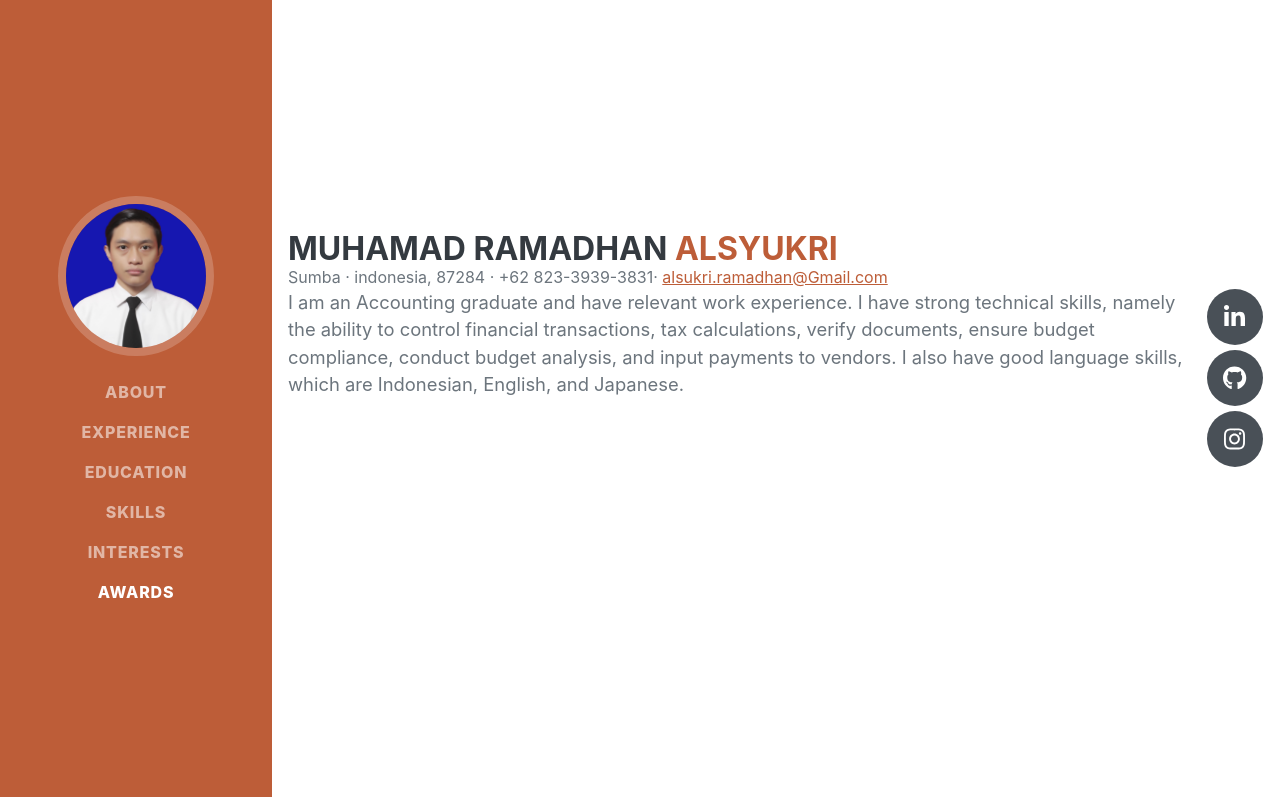
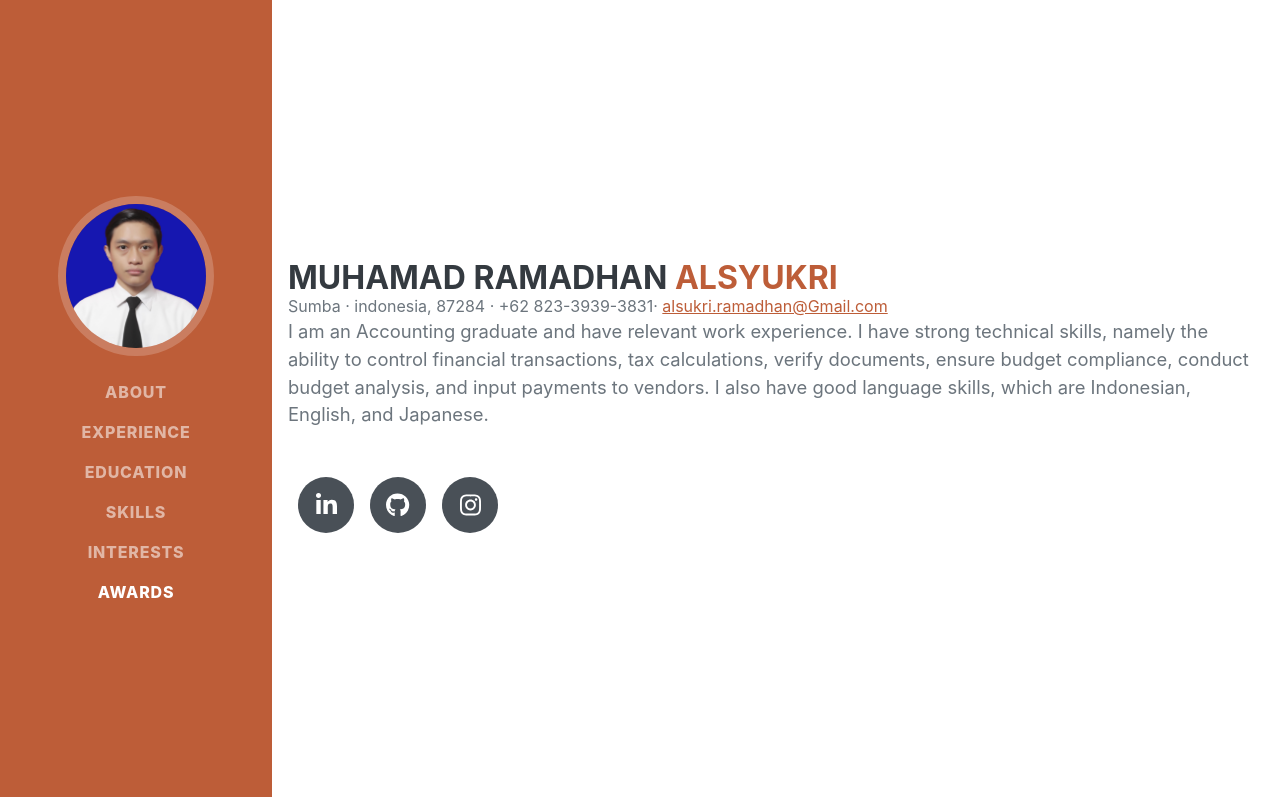
Before and after one commit to yamize31/yamize31.github.io, a plain HTML site: page index.html in a window 1280 px wide. Shown: the top 797 px of the page. Drawn offline with nearby package versions, Linux system fonts and the light colour scheme; a web font is replaced by a local one.

Commit message:
index.html

```diff
--- a/index.html
+++ b/index.html
@@ -45,15 +45,12 @@
                     </h1>
                         Sumba · indonesia, 87284 · +62 823-3939-3831·
                         <a href="https://mail.google.com/mail/u/0/#sent?compose=new">alsukri.ramadhan@Gmail.com</a>
-                     <div class="d-flex flex-column flex-md-row justify-content-between mb-5">
-                        <div class="flex-grow-1">
-                    </div>
 
+                    <div class="flex-shrink-0">
                     <p class="lead mb-5">
                         I am an Accounting graduate and have relevant work experience. I have strong technical skills, namely the ability to control financial transactions, tax calculations, verify documents, ensure budget compliance, conduct budget analysis, and input payments to vendors. I also have good language skills, which are Indonesian, English, and Japanese.
                     <div class="social-icons">
-                         <div class="d-flex flex-column flex-md-row justify-content-between mb-5">
-                        <div class="flex-grow-1">
+                        <div class="flex-shrink-0">
                         <a class="social-icon" href="https://www.linkedin.com/in/muhamad-ramadhan-alsyukri-1a079520a/?trk=public-profile-join-page"><i class="fab fa-linkedin-in"></i></a>
                         <a class="social-icon" href="https://github.com/yamize31"><i class="fab fa-github"></i></a>
                         <a class="social-icon" href="https://www.instagram.com/ramadhan.alsyukri/"><i class="fa-brands fa-instagram"></i></i></a>
```
